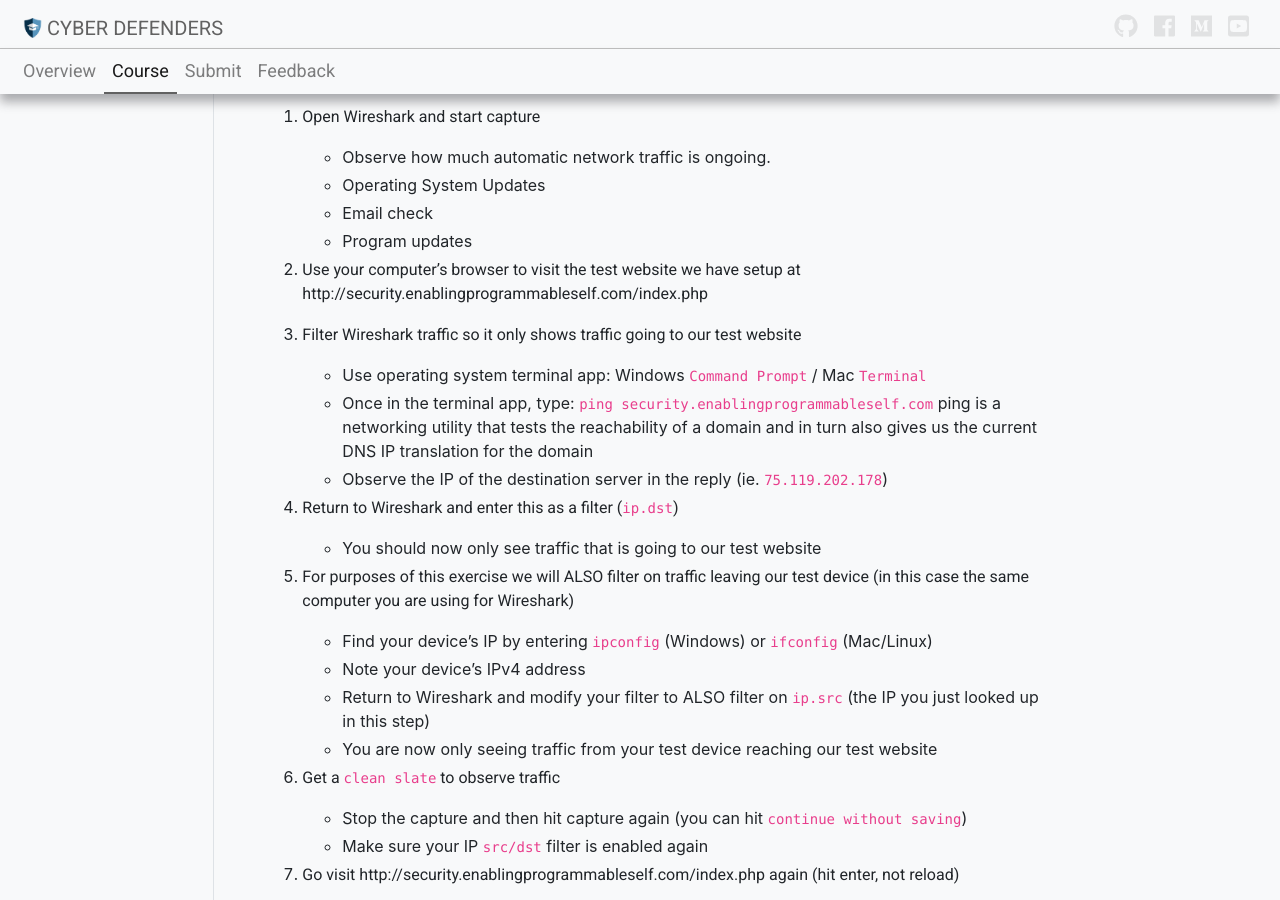
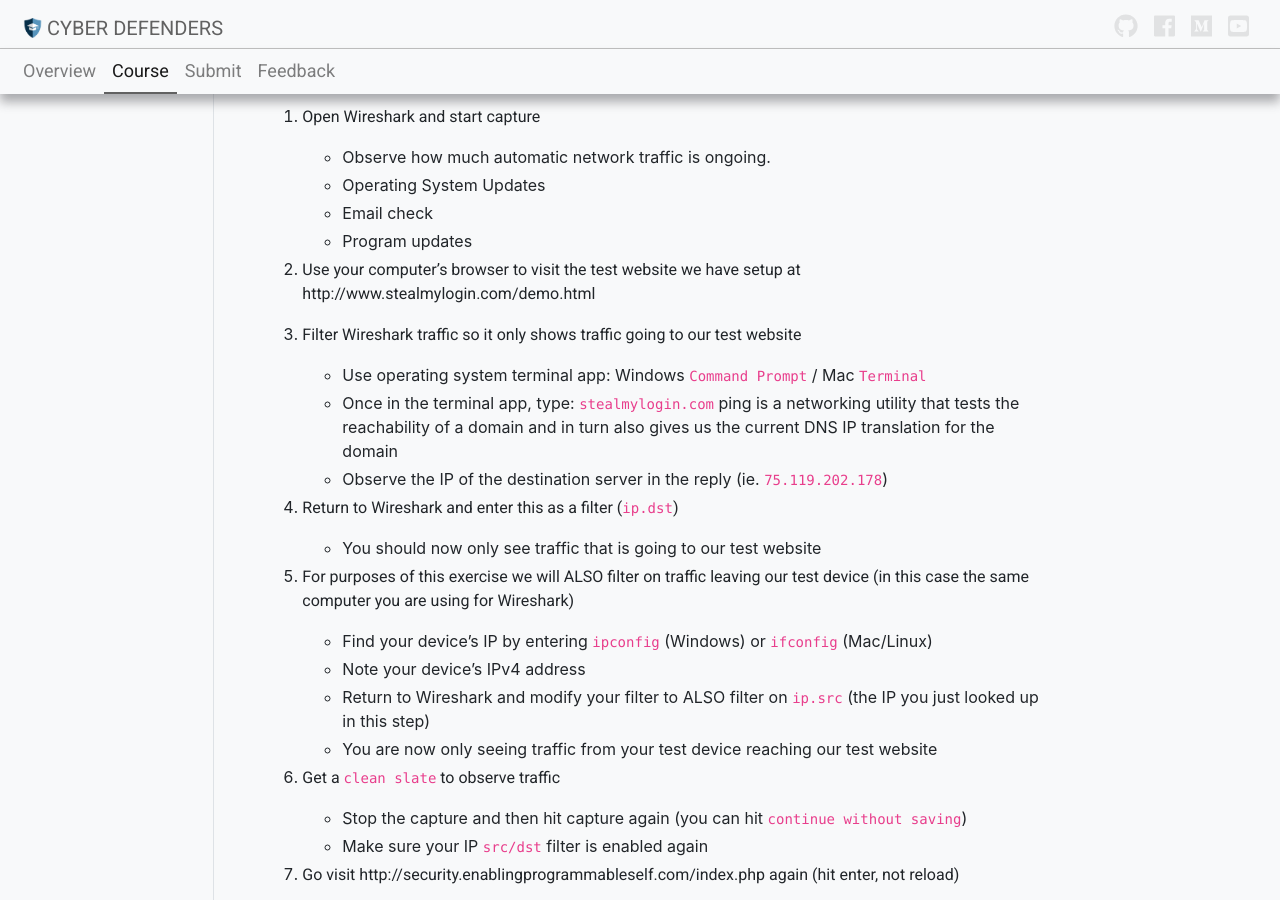
Before and after one commit to cyberdefenders/cyber-defenders-course, a Jekyll site: the page built from course/network-security/network-security.md, in a window 1280 px wide and 900 px high, scrolled down 4072 px. Built offline with Jekyll 4.4.1, drawn with Linux system fonts in a browser that asks for light colours; nearby versions of some CDN libraries.

Commit message:
Fix hijacked domain for sample login over http
Fix the domain referenced for the network security lab so that it doesn't reference a hijacked domain.

```diff
--- a/course/network-security/network-security.md
+++ b/course/network-security/network-security.md
@@ -114,13 +114,13 @@
     - Program updates
 
 
-2. Use your computer’s browser to visit the test website we have setup at http://security.enablingprogrammableself.com/index.php
+2. Use your computer’s browser to visit the test website we have setup at http://www.stealmylogin.com/demo.html
 
 
 3. Filter Wireshark traffic so it only shows traffic going to our test website
 
     - Use operating system terminal app: Windows `Command Prompt` / Mac `Terminal`
-    - Once in the terminal app, type: `ping security.enablingprogrammableself.com`
+    - Once in the terminal app, type: `stealmylogin.com`
     ping is a networking utility that tests the reachability of a domain and in turn also gives us the current DNS IP translation for the domain
     - Observe the IP of the destination server in the reply (ie. `75.119.202.178`)
 
```
